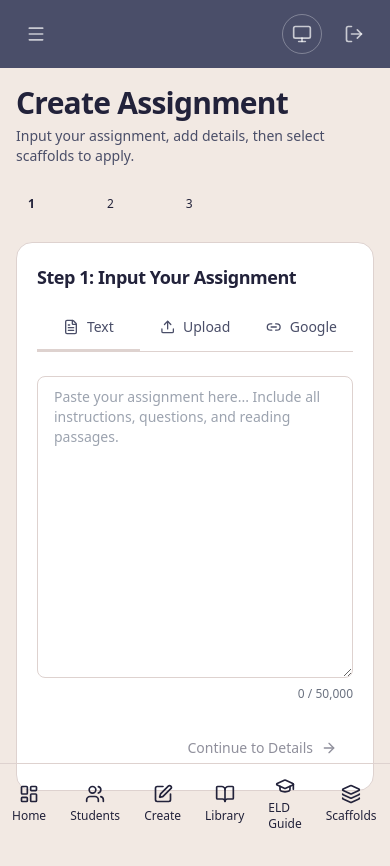
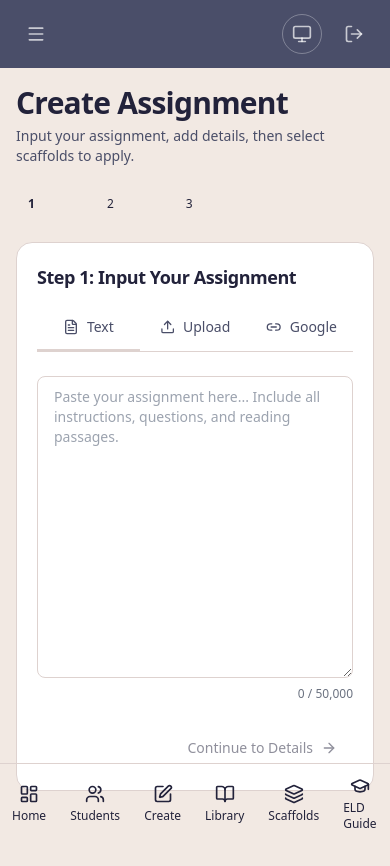
Before and after one commit to classvox-derik/VAMS-ELD, a Next.js app: page /create in a window 390 px wide. Shown: the top 866 px of the page. Built offline with nearby package versions, Linux system fonts and the light colour scheme; no server answers.

Commit message:
fix(ui): enforce light mode on scaffold preview and reorder nav
Force light color scheme on scaffold preview container to ensure
inline-styled HTML renders correctly regardless of system theme.

Move Scaffolds navigation item above ELD Guide in sidebar and
mobile nav for improved menu ordering.

```diff
--- a/src/app/(dashboard)/eld-guide/scaffolds/page.tsx
+++ b/src/app/(dashboard)/eld-guide/scaffolds/page.tsx
@@ -192,8 +192,10 @@ function ExamplePreview({
       <p className="text-xs font-semibold uppercase tracking-wider text-muted-foreground/70">
         {title}
       </p>
+      {/* Force light background so inline-styled HTML always renders correctly */}
       <div
-        className="rounded-xl border border-eld-almond-silk/30 bg-white p-4 text-sm leading-relaxed text-foreground dark:border-gray-700/40 dark:bg-white/[0.02]"
+        className="rounded-xl border border-eld-almond-silk/30 bg-white p-4 text-sm leading-relaxed text-gray-900 dark:border-gray-600"
+        style={{ colorScheme: "light" }}
         dangerouslySetInnerHTML={{ __html: html }}
       />
     </div>
--- a/src/components/layout/mobile-nav.tsx
+++ b/src/components/layout/mobile-nav.tsx
@@ -18,8 +18,8 @@ const navItems = [
   { title: "Students", href: "/students", icon: Users },
   { title: "Create", href: "/create", icon: PenSquare },
   { title: "Library", href: "/library", icon: BookOpen },
+  { title: "Scaffolds", href: "/eld-guide/scaffolds", icon: Layers },
   { title: "ELD Guide", href: "/eld-guide", icon: GraduationCap },
-  { title: "Scaffolds", href: "/eld-guide/scaffolds", icon: Layers },
   { title: "Settings", href: "/settings", icon: Settings },
 ];
 
--- a/src/components/layout/sidebar.tsx
+++ b/src/components/layout/sidebar.tsx
@@ -37,14 +37,14 @@ const navItems = [
     icon: BookOpen,
   },
   {
+    title: "Scaffolds",
+    href: "/eld-guide/scaffolds",
+    icon: Layers,
+  },
+  {
     title: "ELD Guide",
     href: "/eld-guide",
     icon: GraduationCap,
-  },
-  {
-    title: "Scaffolds",
-    href: "/eld-guide/scaffolds",
-    icon: Layers,
   },
   {
     title: "Settings",
```
